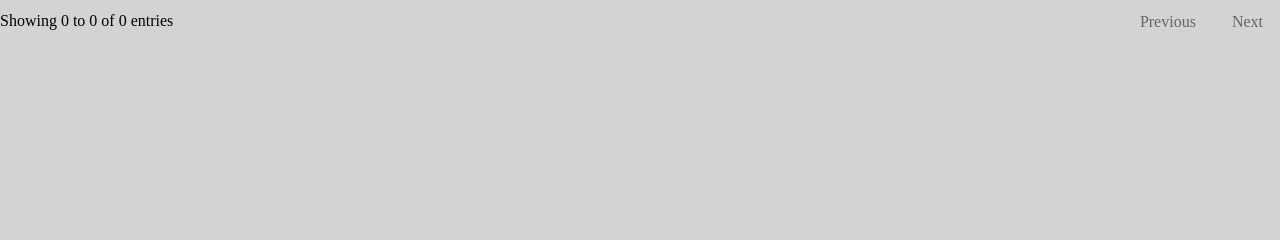
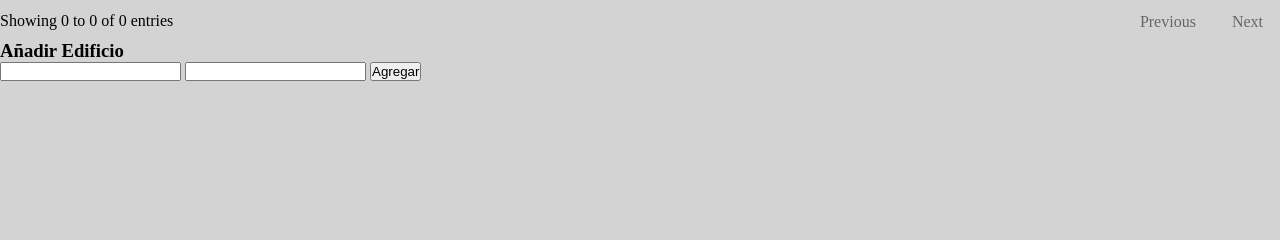
Before and after one commit to Marchel0/proyecto1, a PHP site: page /mantenedor.php in a window 1280 px wide. Shown: the part 201-441 px from the top of the page. Run offline with PHP 8.4, Linux system fonts and the light colour scheme; data that the repository does not hold is empty; some libraries are stand-ins or nearby versions.

Commit message:
Se modifico mantenedor.php
se agrego un formulario para añadir edificios.

```diff
--- a/mantenedor.php
+++ b/mantenedor.php
@@ -43,8 +43,17 @@
                     <th>Opciones</th>
                 </tr>
             </tfoot>
-    </table>
+            </table>
         </div>
+        <div>
+        <h3>Añadir Edificio</h3>
+        <form action="">
+            <input type="text" name="nombre-edificio">
+            <input type="text" name="aforo-total">
+            <button type="submit">Agregar</button>
+        </form>
+        </div>
+
     </div>
     <script type="text/javascript" src="funciones.js"></script>
 </body>
```
